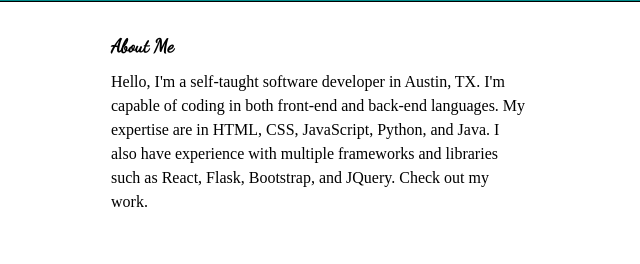
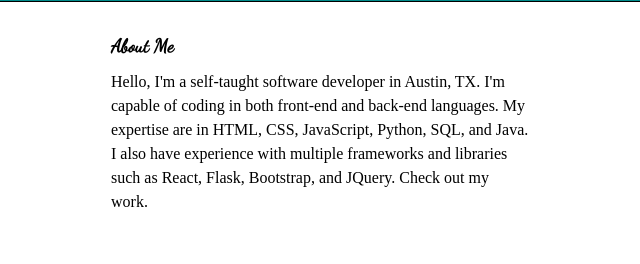
Before and after one commit to r3alz/My_Portfolio, a plain HTML site: page index.html in a window 1280 px wide. Shown: the part 256-520 px from the top of the page, 175-815 px from the left. Drawn offline with Linux system fonts and the light colour scheme.

Commit message:
changed about me

```diff
--- a/index.html
+++ b/index.html
@@ -30,7 +30,7 @@
             <h3>About Me</h3>
             <p>
                 Hello, I'm a self-taught software developer in Austin, TX.
-                I'm capable of coding in both front-end and back-end languages. My expertise are in HTML, CSS, JavaScript, Python, and Java.
+                I'm capable of coding in both front-end and back-end languages. My expertise are in HTML, CSS, JavaScript, Python, SQL, and Java.
                 I also have experience with multiple frameworks and libraries such as React, Flask, Bootstrap, and JQuery. Check out my work.
             </P>
         </div>
```
